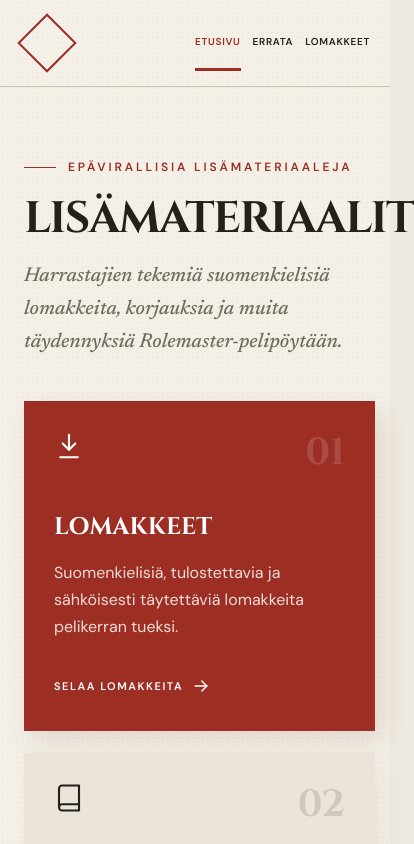
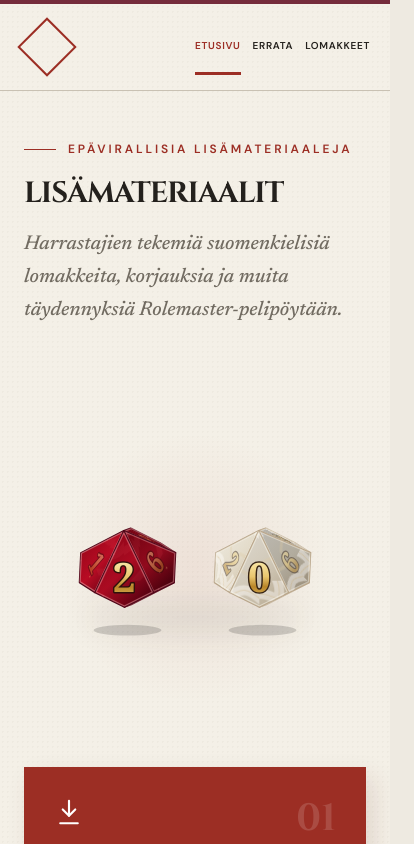
Before and after one commit to emick/rolemaster-site, a React (Vite) app: page / in a window 390 px wide. Shown: the top 844 px of the page, 414 px wide, since content can reach past the window. Built offline with nearby package versions, Linux system fonts and the light colour scheme.

Commit message:
Layout update

```diff
--- a/src/pages/HomePage.tsx
+++ b/src/pages/HomePage.tsx
@@ -5,18 +5,16 @@ import { Icon } from '../components/Icon'
 export function HomePage() {
   return (
     <section className="home-split">
-      <div className="home-materials">
       <div className="home-intro">
         <p className="eyebrow">Epävirallisia lisämateriaaleja</p>
         <h1>Lisämateriaalit</h1>
         <p className="lead">Harrastajien tekemiä suomenkielisiä lomakkeita, korjauksia ja muita täydennyksiä Rolemaster-pelipöytään.</p>
       </div>
+      <div className="home-dice"><OpenRoll /></div>
       <div className="home-cards">
         <Link className="feature-card red" to="/lomakkeet"><span className="card-number">01</span><Icon name="download" size={30} /><h3>Lomakkeet</h3><p>Suomenkielisiä, tulostettavia ja sähköisesti täytettäviä lomakkeita pelikerran tueksi.</p><span className="card-link">Selaa lomakkeita <Icon name="arrow" /></span></Link>
         <Link className="feature-card" to="/errata"><span className="card-number">02</span><Icon name="book" size={30} /><h3>Errata</h3><p>Suomenkielisen laitoksen korjaukset ja täsmennykset kirja- ja sivuviitteineen.</p><span className="card-link">Selaa korjauksia <Icon name="arrow" /></span></Link>
       </div>
-      </div>
-      <div className="home-dice"><OpenRoll /></div>
     </section>
   )
 }
--- a/src/styles.css
+++ b/src/styles.css
@@ -5,9 +5,9 @@
 body { margin: 0; min-width: 320px; background: #eeeae1; }
 a { color: inherit; }
 button, input { font: inherit; }
-.site { --paper:#f4f0e7; --ink:#24211d; --muted:#716b61; --line:#c9c1b3; --red:#9c2e24; min-height:100vh; color:var(--ink); background-color:var(--paper); background-image: radial-gradient(#8f86750e 1px,transparent 1px); background-size:5px 5px; }
+.site { --paper:#f4f0e7; --ink:#24211d; --muted:#716b61; --line:#c9c1b3; --red:#9c2e24; min-height:100vh; color:var(--ink); background-color:var(--paper); background-image: radial-gradient(#8f86750e 1px,transparent 1px); background-size:5px 5px; border-top:4px solid #752c3b; }
 .site.high-contrast { --paper:#fff; --ink:#000; --muted:#302d29; --line:#615b51; --red:#75170f; }
-.topbar { height:88px; display:flex; align-items:center; padding:0 clamp(24px,6vw,96px); border-bottom:1px solid var(--line); position:relative; z-index:2; }
+.topbar { width:min(1100px,100%); margin:0 auto; height:88px; display:flex; align-items:center; padding:0 48px; border-bottom:1px solid var(--line); position:relative; z-index:2; }
 .brand { display:flex; gap:13px; align-items:center; text-decoration:none; margin-right:auto; }
 .brand-mark { width:42px; height:42px; border:2px solid var(--red); color:var(--red); display:grid; place-items:center; font:700 14px Cinzel; transform:rotate(45deg); }
 .brand-mark { margin:0 6px; }
@@ -17,16 +17,18 @@ button, input { font: inherit; }
 nav { display:flex; gap:36px; align-items:center; }
 nav a { text-decoration:none; text-transform:uppercase; letter-spacing:.12em; font-size:12px; font-weight:600; padding:34px 0 30px; border-bottom:3px solid transparent; }
 nav a.active { color:var(--red); border-color:var(--red); }
-.home-split { width:min(1440px,100%); min-height:calc(100vh - 88px); margin:0 auto; padding:70px clamp(28px,7vw,110px) 90px; display:grid; grid-template-columns:minmax(0,1.2fr) minmax(340px,.8fr); gap:clamp(50px,8vw,130px); align-items:center; }
-.home-materials { min-width:0; }
-.home-intro { max-width:720px; }
-.home-intro h1 { font-size:clamp(44px,5vw,72px); margin:22px 0 18px; }
+.home-split { width:min(1100px,100%); margin:0 auto; padding:54px 48px 64px; display:grid; grid-template-columns:minmax(0,1.5fr) minmax(0,1fr); gap:44px 52px; align-items:center; }
+.home-intro { min-width:0; max-width:720px; padding:24px 0 32px; }
+.home-intro h1 { font-size:clamp(40px,4.5vw,60px); margin:22px 0 18px; }
 .home-intro .lead { margin-bottom:42px; }
-.home-cards { display:grid; grid-template-columns:repeat(2,minmax(0,1fr)); gap:22px; }
+.home-cards { grid-column:1 / -1; display:grid; grid-template-columns:repeat(2,minmax(0,1fr)); gap:22px; }
 .home-cards .feature-card { min-height:330px; }
 .home-cards .feature-card:not(.red) { border:0; background:#ebe5d9; box-shadow:8px 10px 24px #332a1d0d; }
 .home-cards .feature-card.red { border:0; box-shadow:8px 10px 24px #6420191f; }
-.home-dice { display:grid; place-items:center; min-height:520px; background:radial-gradient(circle at center, #9c2e2414 0, transparent 62%); }
+.home-dice { display:grid; grid-template-columns:minmax(0,1fr); place-items:center; width:min(100%,390px); aspect-ratio:1; justify-self:end; background:radial-gradient(circle at center, #9c2e2414 0, transparent 62%); }
+.home-dice .open-roll { width:100%; min-width:0; margin:0; }
+.home-dice .dice-button { width:100%; min-height:190px; }
+.home-dice .vector-die--d10 { width:min(146px,48%); height:auto; }
 .hero { min-height:650px; padding:90px clamp(24px,8vw,130px); display:grid; grid-template-columns:minmax(0,1.1fr) minmax(350px,.9fr); align-items:center; overflow:hidden; border-bottom:1px solid var(--line); }
 .hero-copy { max-width:680px; position:relative; z-index:1; }
 .eyebrow { color:var(--red); font-size:12px; font-weight:600; letter-spacing:.24em; text-transform:uppercase; display:flex; align-items:center; gap:12px; }
@@ -108,15 +110,23 @@ h1 em { font-family:Newsreader,serif; font-weight:500; text-transform:none; colo
 .erratum .label { color:var(--muted); text-transform:uppercase; font-size:10px; letter-spacing:.15em; margin-bottom:0; }
 .erratum .correction { color:var(--red); margin-top:24px; }
 .sr-only { position:absolute; width:1px; height:1px; padding:0; margin:-1px; overflow:hidden; clip:rect(0,0,0,0); white-space:nowrap; border:0; }
+@media (min-width:1440px) {
+  .home-split { padding-top:68px; gap:56px 52px; }
+}
+@media (min-width:801px) and (max-width:1000px) {
+  .topbar { padding-inline:32px; }
+  .home-split { padding:48px 32px; gap:38px 30px; }
+}
 @media (max-width:800px) {
   .topbar { height:auto; min-height:78px; padding:15px 20px; flex-wrap:wrap; }
   .brand span:last-child { display:none; }
   nav { gap:18px; margin-left:auto; }
   nav a { padding:20px 0; font-size:10px; }
-  .home-split { grid-template-columns:1fr; gap:20px; padding:60px 24px; }
-  .home-materials { padding:0; }
+  .home-split { grid-template-columns:minmax(0,1fr); gap:38px; padding:38px 24px 48px; }
+  .home-intro { padding:0; }
+  .home-intro h1 { font-size:clamp(28px,7.5vw,60px); }
   .home-cards { grid-template-columns:1fr; }
-  .home-dice { min-height:360px; padding:35px 0; }
+  .home-dice { justify-self:center; width:min(100%,310px); margin:6px 0; }
   .hero { grid-template-columns:1fr; padding:65px 24px; min-height:0; }
   .hero-art { width:min(360px,90vw); margin:55px auto 0; }
   .sheet-preview { width:210px; }
```
Lines whose indentation alone changed are shown as unchanged.
